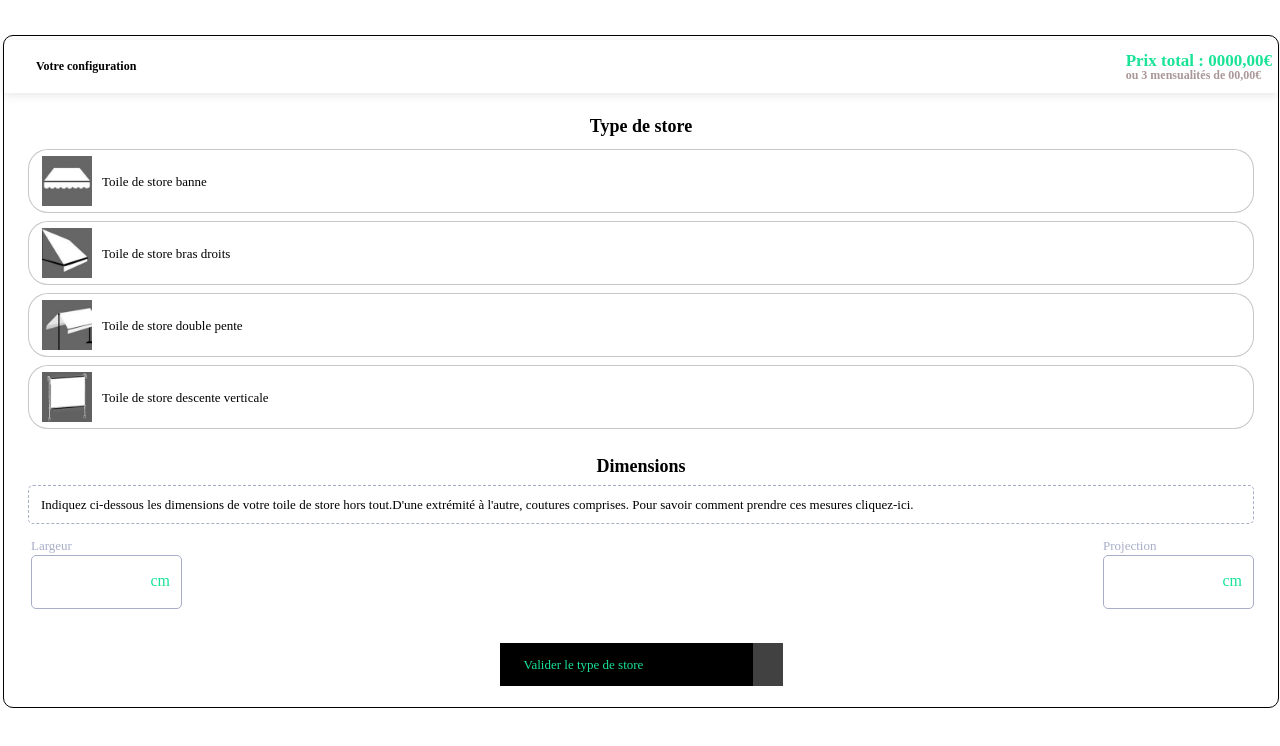
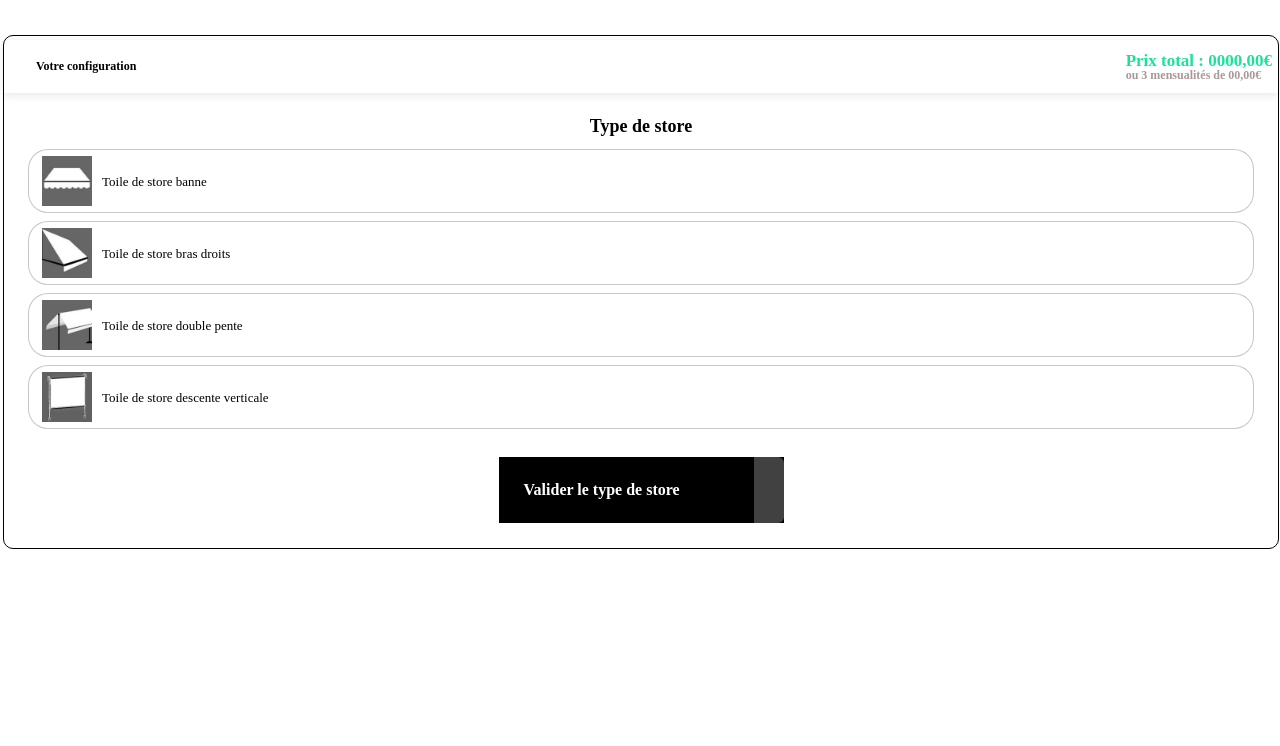
Before and after one commit to JustineRgs/Osyla---Form, a React (Create React App) app: page / in a window 1280 px wide. Shown: the top 746 px of the page. Built offline with nearby package versions, Linux system fonts and the light colour scheme.

Commit message:
step by step / paginator / conditionelles

```diff
--- a/src/App.css
+++ b/src/App.css
@@ -182,10 +182,11 @@ label {
 }
 
 .select--Secondary {
+    border: 1px solid #17AB72;
     background: rgba(23, 171, 114, 0.21);
-    border: 1px solid #17AB72;
+    border-radius: 15px;
     width: 98%;
-    height: 66px;
+    height: 60px;
     margin: 6px 4px 10px 4px;
 }
 
@@ -284,6 +285,7 @@ ion-icon {
     font-size: 16px;
     padding: 2px;
 }
+
 .btn_previous {
     width: 38px;
     height: 38px;
@@ -294,36 +296,45 @@ ion-icon {
 
 .btn_previous ion-icon {
     position: absolute;
-    transform: translate(6px, 7px);
-    font-size: 20px;
+    transform: translate(1px, 3px);
+    font-size: 28px;
     color:#FFFFFF;
 }
 
 .btn_next {
     background: #000000;
     position: relative;
-    padding: 15px 24px;
+    padding: 25px;
     cursor: pointer;
     width: 235px;
     margin: auto;
 }
 
+.btn_next ion-icon {
+    font-size: 28px;
+    position: absolute;
+    transform: translate(0px, 16px);
+}
+
+.btn_next span {
+    color:#FFFFFF;
+    font-size: 16px;
+    font-weight: 700;
+}
+
 .arrow_next {
     position: absolute;
     background: #414141;
+    border-radius: 0 6px 6px 0;
     bottom: 0;
     right: 0;
     height: 100%;
     width: 30px;
 }
-.arrow_next ion-icon {
-    font-size: 20px;
-    position: absolute;
-    transform: translate(4px,9px);
-}
 
 .paginator {
     display: flex;
     justify-content: center;
-    margin: 20px;
+    align-items: center;
+    margin: 24px;
 }
--- a/src/App.js
+++ b/src/App.js
@@ -1,15 +1,32 @@
 import "./App.css";
 import { Routes, Route } from "react-router-dom";
-import Groups from "./components/Groups/Groups";
+import { useState } from "react";
 import StepFixation from "./pages/StepFixation";
 import StepTypeOfStore from "./pages/StepTypeofStore";
 import StepLambrequin from "./pages/StepLambrequin";
 import StepOptions from "./pages/StepOptions";
 
 function App() {
+  const [selectOption, setSelectOption] = useState(null);
+  const [openGroup, setOpenGroup] = useState(false);
+
+  const handleRadioClick = (selectedOption) => {
+    setOpenGroup(true);
+    setSelectOption(selectedOption);
+  };
+
   return (
     <Routes>
-      <Route path="/" element={<StepTypeOfStore />}></Route>
+      <Route
+        path="/"
+        element={
+          <StepTypeOfStore
+            handleRadioClick={handleRadioClick}
+            selectOption={selectOption}
+            openGroup={openGroup}
+          />
+        }
+      ></Route>
       <Route path="/step2" element={<StepFixation />}></Route>
       <Route path="/step3" element={<StepLambrequin />}></Route>
       <Route path="/step4" element={<StepOptions />}></Route>
--- a/src/components/Group/GroupDimensionStore.js
+++ b/src/components/Group/GroupDimensionStore.js
@@ -1,7 +1,6 @@
-import Radios from "../Radios/Radios";
 import Input from "../imputs/Imputs";
 
-export default function GroupChoixLambrequin() {
+export default function GroupDimensionStore(selectOption, setSelectOption) {
   const group = [
     {
       name: "Dimensions",
@@ -100,7 +99,11 @@ export default function GroupChoixLambrequin() {
                 <p>{element.description}</p>
               </div>
             )}
-            <Input inputs={element.inputs} />
+            <Input
+              inputs={element.inputs}
+              selectOption={selectOption}
+              setSelectOption={setSelectOption}
+            />
           </>
         );
       })}
--- a/src/components/Group/GroupTypeStore.js
+++ b/src/components/Group/GroupTypeStore.js
@@ -1,6 +1,6 @@
 import Radios from "../Radios/Radios";
-import { useState } from "react";
-export default function GroupChoixLambrequin() {
+
+export default function GroupTypeStore({ handleRadioClick }) {
   const group = [
     {
       name: "Type de store",
@@ -69,12 +69,7 @@ export default function GroupChoixLambrequin() {
       ],
     },
   ];
-  const [dimension, setDimension] = useState(false);
-  const [selectOption, setSelectOption] = useState("");
 
-  const handleRadioClick = () => {
-    setDimension(true);
-  };
   return (
     <div className="group">
       {group.map((element, i) => {
@@ -86,7 +81,10 @@ export default function GroupChoixLambrequin() {
                 <p>{element.description}</p>
               </div>
             )}
-            <Radios radios={element.radios} />
+            <Radios
+              radios={element.radios}
+              handleRadioClick={handleRadioClick}
+            />
           </>
         );
       })}
--- a/src/components/Radios/Radios.js
+++ b/src/components/Radios/Radios.js
@@ -1,5 +1,4 @@
-import { useState } from "react";
-export default function Radios({ radios }) {
+export default function Radios({ radios, handleRadioClick }) {
   return (
     <>
       {radios &&
@@ -11,7 +10,7 @@ export default function Radios({ radios }) {
                 name={element.input.name}
                 id={element.input.id}
                 key={i}
-                onClick={console.log(element.input.id)}
+                onClick={() => handleRadioClick(element.input.id)}
               />
               <div className="radio-img">
                 <label htmlFor={element.label.htmlFor}>
--- a/src/components/imputs/Imputs.js
+++ b/src/components/imputs/Imputs.js
@@ -1,11 +1,13 @@
-export default function Input({ inputs }) {
+export default function Input({ inputs, selectOption }) {
   return (
     <>
       {inputs &&
         inputs.map((element) => {
           return (
             <div className="container-input-dimension">
-              {element.groupe_dimension_toile.map((input, i) => {
+              {(selectOption.selectOption === "store_bras_droits" ||
+                selectOption.selectOption === "store_banne") &&
+                element.groupe_dimension_toile.map((input, i) => {
                   return (
                     <label htmlFor={input.label.htmlFor}>
                       {input.label.text}
@@ -16,7 +18,9 @@ export default function Input({ inputs }) {
                     </label>
                   );
                 })}
-              {/* {element.groupe_dimension_double_pente.map((input) => {
+
+              {selectOption.selectOption === "store_double_pente" &&
+                element.groupe_dimension_double_pente.map((input) => {
                   return (
                     <label htmlFor={input.label.htmlFor}>
                       {input.label.text}
@@ -27,7 +31,9 @@ export default function Input({ inputs }) {
                     </label>
                   );
                 })}
-                {element.groupe_dimension_descente_verticale.map((input) => {
+
+              {selectOption.selectOption === "store_desc_verticale" &&
+                element.groupe_dimension_descente_verticale.map((input) => {
                   return (
                     <label htmlFor={input.label.htmlFor}>
                       {input.label.text}
@@ -37,7 +43,7 @@ export default function Input({ inputs }) {
                       </div>
                     </label>
                   );
-                })} */}
+                })}
             </div>
           );
         })}
--- a/src/pages/StepTypeofStore.js
+++ b/src/pages/StepTypeofStore.js
@@ -1,22 +1,17 @@
 import { useState } from "react";
+import { Link } from "react-router-dom";
 import Header from "../components/Header/Header";
 import GroupTypeStore from "../components/Group/GroupTypeStore";
 import GroupDimensionStore from "../components/Group/GroupDimensionStore";
-import { Link } from "react-router-dom";
 
-function StepTypeOfStore() {
-  const [dimension, setDimension] = useState(false);
-  const [selectOption, setSelectOption] = useState("");
-
-  const handleRadioClick = () => {
-    setDimension(true);
-  };
-
+function StepTypeOfStore({ handleRadioClick, selectOption, openGroup }) {
   return (
     <div className="stage">
       <Header />
-      <GroupTypeStore />
-      <GroupDimensionStore />
+
+      <GroupTypeStore handleRadioClick={handleRadioClick} />
+
+      {openGroup && <GroupDimensionStore selectOption={selectOption} />}
 
       {/* Pagination */}
       <div className="paginator">
```
Lines whose indentation alone changed are shown as unchanged.
